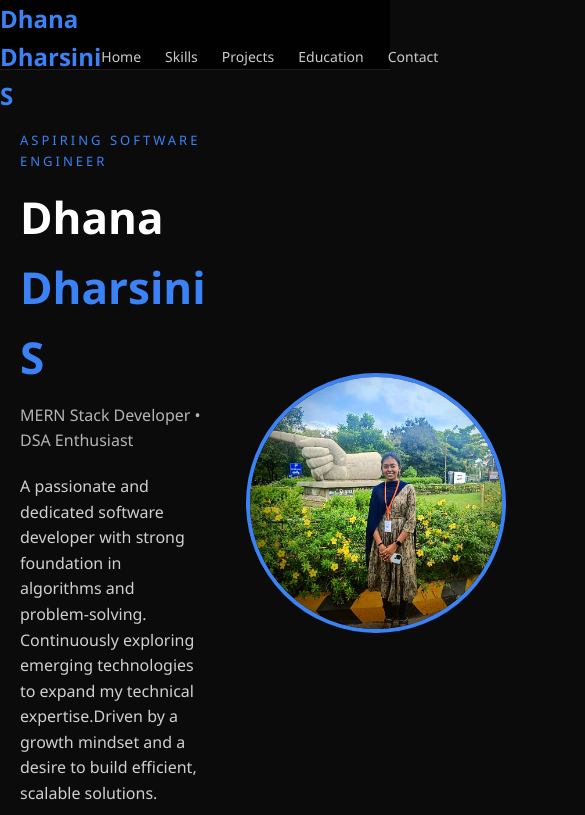
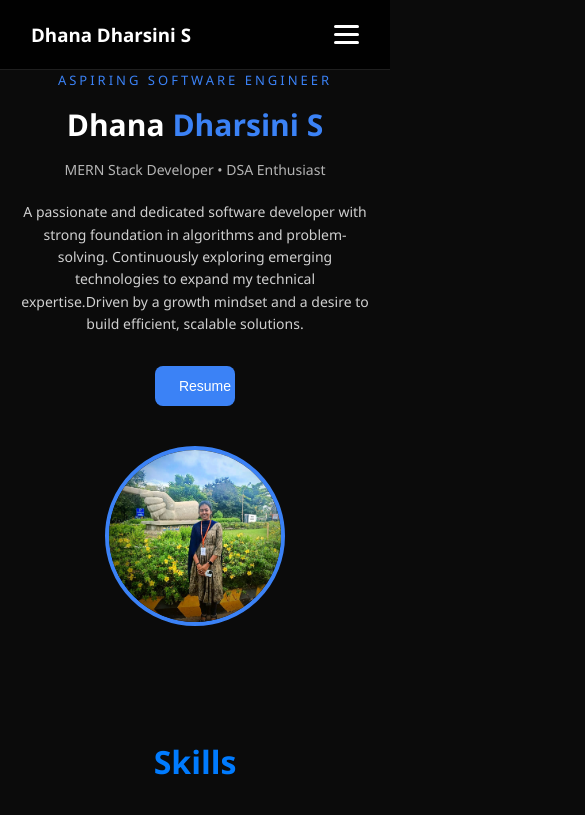
Before and after one commit to dhanadharsini/Portfolio, a React (Vite) app: page / in a window 390 px wide. Shown: the top 815 px of the page, 585 px wide, since content can reach past the window. Built offline with nearby package versions, Linux system fonts and the light colour scheme.

Commit message:
Updated UI / content

```diff
--- a/index.html
+++ b/index.html
@@ -2,7 +2,9 @@
 <html lang="en">
   <head>
     <meta charset="UTF-8" />
-    <link rel="icon" type="image/svg+xml" href="/vite.svg" />
+<link rel="icon" type="image/png" href="/src/assets/icon.png" />
+<link rel="apple-touch-icon" href="/icon.png" />
+
     <meta name="viewport" content="width=device-width, initial-scale=1.0" />
     <title>portfolio</title>
   </head>
--- a/src/components/Navbar.jsx
+++ b/src/components/Navbar.jsx
@@ -1,14 +1,31 @@
+import { useState } from "react";
+import "../styles/Navbar.css";
+
 export default function Navbar() {
+  const [open, setOpen] = useState(false);
+
   return (
     <nav className="navbar">
       <div className="nav-content">
-        <h2 className="blue">Dhana Dharsini S</h2>
-        <div className="nav-links">
-          <a href="#home">Home</a>
-          <a href="#skills">Skills</a>
-          <a href="#projects">Projects</a>
-          <a href="#education">Education</a>
-          <a href="#contact">Contact</a>
+        <h3 className="logo">Dhana Dharsini S</h3>
+
+        {/* Desktop + Mobile Menu */}
+        <div className={`nav-links ${open ? "active" : ""}`}>
+          <a href="#home" onClick={() => setOpen(false)}>Home</a>
+          <a href="#skills" onClick={() => setOpen(false)}>Skills</a>
+          <a href="#projects" onClick={() => setOpen(false)}>Projects</a>
+          <a href="#education" onClick={() => setOpen(false)}>Education</a>
+          <a href="#contact" onClick={() => setOpen(false)}>Contact</a>
+        </div>
+
+        {/* Hamburger */}
+        <div
+          className={`hamburger ${open ? "open" : ""}`}
+          onClick={() => setOpen(!open)}
+        >
+          <span></span>
+          <span></span>
+          <span></span>
         </div>
       </div>
     </nav>
--- a/src/index.css
+++ b/src/index.css
@@ -348,7 +348,6 @@ h1, h2 {
 
 .contact-btn {
   color: #333;
-  margin-left:50px;
   border: none;
   padding: 12px 25px;
   border-radius: 10px;
@@ -371,3 +370,172 @@ h1, h2 {
   align-items: center;
   gap: 100px; /* increased spacing between buttons */
 }
+/* ========================= */
+/* 📱 MOBILE RESPONSIVE FIX */
+/* ========================= */
+
+@media (max-width: 768px) {
+
+  /* GLOBAL */
+  section {
+    padding: 40px 15px;
+  }
+
+  h1 {
+    font-size: 30px !important;
+  }
+
+  h2 {
+    font-size: 22px;
+  }
+
+  p {
+    font-size: 14px;
+  }
+
+  /* NAVBAR */
+  .nav-content {
+    width: 100%;
+    padding: 0 15px;
+    justify-content: center;
+  }
+
+  .nav-links {
+    gap: 12px;
+    font-size: 12px;
+    flex-wrap: wrap;
+    justify-content: center;
+  }
+
+  /* HERO */
+  .hero {
+    margin-top: 80px;
+    min-height: auto;
+    padding-top: 20px;
+  }
+
+  .hero-grid {
+    grid-template-columns: 1fr;
+    text-align: center;
+  }
+
+  .hero img {
+    width: 180px;
+    height: 180px;
+    margin-bottom: 20px;
+  }
+
+  .hero-buttons {
+    flex-direction: column;
+    gap: 12px;
+    align-items: center;
+  }
+
+  .hero-buttons button {
+    width: 80%;
+  }
+
+  /* SKILLS */
+  .skills-list {
+    gap: 10px;
+  }
+
+  .skill-badge {
+    font-size: 13px;
+    padding: 8px 16px;
+  }
+
+  /* PROJECTS */
+  .projects-grid {
+    grid-template-columns: 1fr;
+  }
+
+  .project-card {
+    padding: 15px;
+  }
+
+  /* EDUCATION */
+  .education-card {
+    padding: 15px;
+  }
+
+  .education-card h3 {
+    font-size: 1rem;
+  }
+
+  /* CONTACT */
+  .contact-buttons {
+    flex-direction: column;
+    gap: 20px;
+  }
+
+  .contact-btn {
+    margin-left: 0;
+    width: 160px;
+  }
+
+}
+/* =============================== */
+/* 📱 FIX EXTRA GAP BELOW HERO */
+/* =============================== */
+
+@media (max-width: 768px) {
+
+  .hero {
+    margin-top: 70px;      /* only space for navbar */
+    padding-top: 0;        /* remove extra padding */
+    padding-bottom: 20px;  /* small clean spacing */
+  }
+
+  #home {
+    padding-top: 0;        /* remove double spacing */
+  }
+
+  section {
+    padding-top: 30px;     /* reduce overall section padding */
+    padding-bottom: 30px;
+  }
+}
+/* =============================== */
+/* 📱 FIX GAP ABOVE SKILLS */
+/* =============================== */
+
+@media (max-width: 768px) {
+
+  #skills {
+    padding-top: 10px;   /* reduce top gap */
+  }
+
+  .hero {
+    padding-bottom: 10px; /* reduce bottom gap */
+  }
+
+}
+/* ======================================= */
+/* 💻 DESKTOP SPACING RESTORE (SAFE FIX) */
+/* ======================================= */
+
+@media (min-width: 769px) {
+
+  /* Restore section spacing */
+  section {
+    padding: 80px 20px;
+  }
+
+  /* Hero spacing */
+  .hero {
+    margin-top: 100px;
+    padding-top: 64px;
+    padding-bottom: 64px;
+  }
+
+  /* Space below hero */
+  #home {
+    padding-bottom: 80px;
+  }
+
+  /* Space above skills */
+  #skills {
+    padding-top: 80px;
+  }
+}
--- /dev/null
+++ b/src/styles/Navbar.css
@@ -0,0 +1,143 @@
+/* =============================== */
+/* 📱 MOBILE HAMBURGER NAVBAR */
+/* =============================== */
+
+.hamburger {
+  display: none;
+  flex-direction: column;
+  gap: 5px;
+  cursor: pointer;
+}
+
+.hamburger span {
+  width: 25px;
+  height: 3px;
+  background: white;
+  border-radius: 3px;
+  transition: 0.3s;
+}
+
+/* Mobile styles */
+@media (max-width: 768px) {
+
+  .nav-content {
+    justify-content: space-between;
+  }
+
+  /* Hide normal menu */
+  .nav-links {
+    position: absolute;
+    top: 70px;
+    right: 0;
+    width: 100%;
+    background: rgba(0, 0, 0, 0.95);
+    flex-direction: column;
+    align-items: center;
+    gap: 25px;
+    padding: 30px 0;
+    display: none;
+  }
+
+  /* Show menu when active */
+  .nav-links.active {
+    display: flex;
+  }
+
+  .nav-links a {
+    font-size: 16px;
+    color: white;
+  }
+
+  /* Show hamburger */
+  .hamburger {
+    display: flex;
+  }
+
+  /* Animate hamburger → X */
+  .hamburger.open span:nth-child(1) {
+    transform: rotate(45deg) translate(5px, 5px);
+  }
+
+  .hamburger.open span:nth-child(2) {
+    opacity: 0;
+  }
+
+  .hamburger.open span:nth-child(3) {
+    transform: rotate(-45deg) translate(5px, -5px);
+  }
+}
+/* =============================== */
+/* 📱 MOBILE MENU – CLICK TO OPEN */
+/* =============================== */
+
+@media (max-width: 768px) {
+
+  /* Hide menu by default */
+  .nav-links {
+    display: none !important;
+    position: absolute;
+    top: 70px;
+    left: 0;
+    width: 100%;
+    background: rgba(0, 0, 0, 0.95);
+    flex-direction: column;
+    align-items: center;
+    gap: 25px;
+    padding: 30px 0;
+    z-index: 999;
+  }
+
+  /* Show ONLY when clicked */
+  .nav-links.active {
+    display: flex !important;
+  }
+
+  /* Hamburger visible */
+  .hamburger {
+    display: flex;
+  }
+
+  .hamburger span {
+    width: 25px;
+    height: 3px;
+    background: white;
+    border-radius: 3px;
+    transition: 0.3s;
+  }
+
+  /* Hamburger animation */
+  .hamburger.open span:nth-child(1) {
+    transform: rotate(45deg) translate(5px, 5px);
+  }
+
+  .hamburger.open span:nth-child(2) {
+    opacity: 0;
+  }
+
+  .hamburger.open span:nth-child(3) {
+    transform: rotate(-45deg) translate(5px, -5px);
+  }
+}
+/* =============================== */
+/* 📱 MOBILE NAVBAR ALIGNMENT */
+/* =============================== */
+
+@media (max-width: 768px) {
+
+  .navbar,
+  .nav-content {
+    display: flex;
+    justify-content: space-between;
+    align-items: center;
+  }
+
+  .logo {
+    margin-left: 16px;   /* space from left */
+    text-align: left;
+    flex: 1;
+  }
+
+  .hamburger {
+    margin-right: 16px;  /* space from right */
+  }
+}
```
Also changed, not shown: src/assets/icon.png (added).
